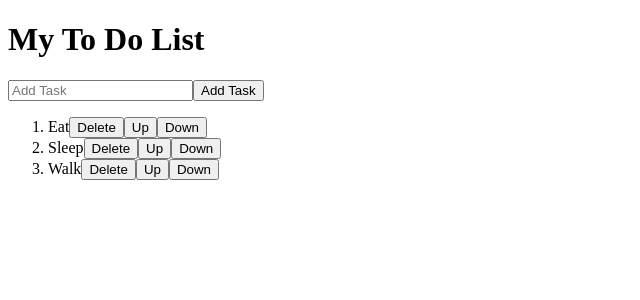
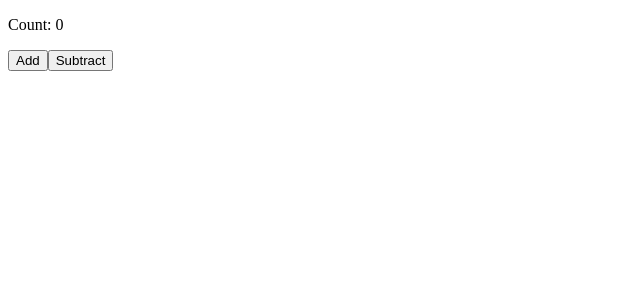
Before and after one commit to vtomov90/ReactLearning, a React (Vite) app in the folder my-react-app/: page / in a window 1280 px wide. Shown: the top 300 px of the page, without its empty margins (0-640 px from the left). Built offline with nearby package versions, Linux system fonts and the light colour scheme.

Commit message:
useEffect part 1

```diff
--- a/my-react-app/src/App.jsx
+++ b/my-react-app/src/App.jsx
@@ -1,8 +1,8 @@
-import MyToDo from "./MyToDo.jsx"
+import MyComponent from "./MyComponent.jsx"
 function App() {
   return(
     <>
-      <MyToDo></MyToDo>
+      <MyComponent></MyComponent>
     </>
   )
 }
--- /dev/null
+++ b/my-react-app/src/DigitalClock.jsx
@@ -0,0 +1 @@
+import
--- a/my-react-app/src/MyComponent.jsx
+++ b/my-react-app/src/MyComponent.jsx
@@ -1,45 +1,30 @@
-import React, {useState} from "react";
+import React, {useState, useEffect} from "react";
 
 function MyComponent(){
-  const [cars, setCars] = useState([]);
-  const [carYear, setCarYear] = useState(new Date().getFullYear);
-  const [carMake, setCarMake] = useState("");
-  const [carModel, setCarModel] = useState("");
+  const [count, setCount] = useState(0);
+  const [color, setColor] = useState("green");
 
-  function handleAddCar(){
-    const newCar = {year: carYear, make:carMake, model:carModel};
+  useEffect(() => {
+    document.title = `Count ${count}`;
+  }, [count]);
 
-    setCars(c => [...c, newCar])
+  function addCount(){
+    setCount(c => c + 1);
   }
-  function handleRemoveCar(index){
-    setCars(c => c.filter((_, i) => i !== index));
+  function subtractCount(){
+    setCount(c => c - 1)
   }
-  function handleYearChange(event){
-    setCarYear(event.target.value);
-  function handleMakeChange(event){
-    setCarMake(event.target.value);
-  }
-  function handleModelChange(event){
-    setCarModel(event.target.value);
+  function changeColor(){
+    setColor(c => c === 'green' ? 'red' : 'green')
   }
 
+  return(
+    <>
+      <p>Count: {count}</p>
+      <button onClick={addCount}>Add</button>
+      <button onClick={subtractCount}>Subtract</button><br />
 
-  return(
-    <div>
-      <h2>List of Car Objects</h2>
-      <ul>
-        {cars.map((car, index) =>
-          <li key={index} onClick={() => handleRemoveCar(index)}>
-            {car.year} {car.make} {car.model}
-          </li>
-        )}
-      </ul>
-      <input type="number" value={carYear} onChange={handleYearChange}/><br/>
-      <input type="text" value={carMake} onChange={handleMakeChange} placeholder="Enter car make"/><br/>
-      <input type="text" value={carModel} onChange={handleModelChange} placeholder="Enter car model"/><br/>
-      <button onClick={handleAddCar}>Add Car</button>
-    </div>
+    </>
   )
-
 }
 export default MyComponent
```
